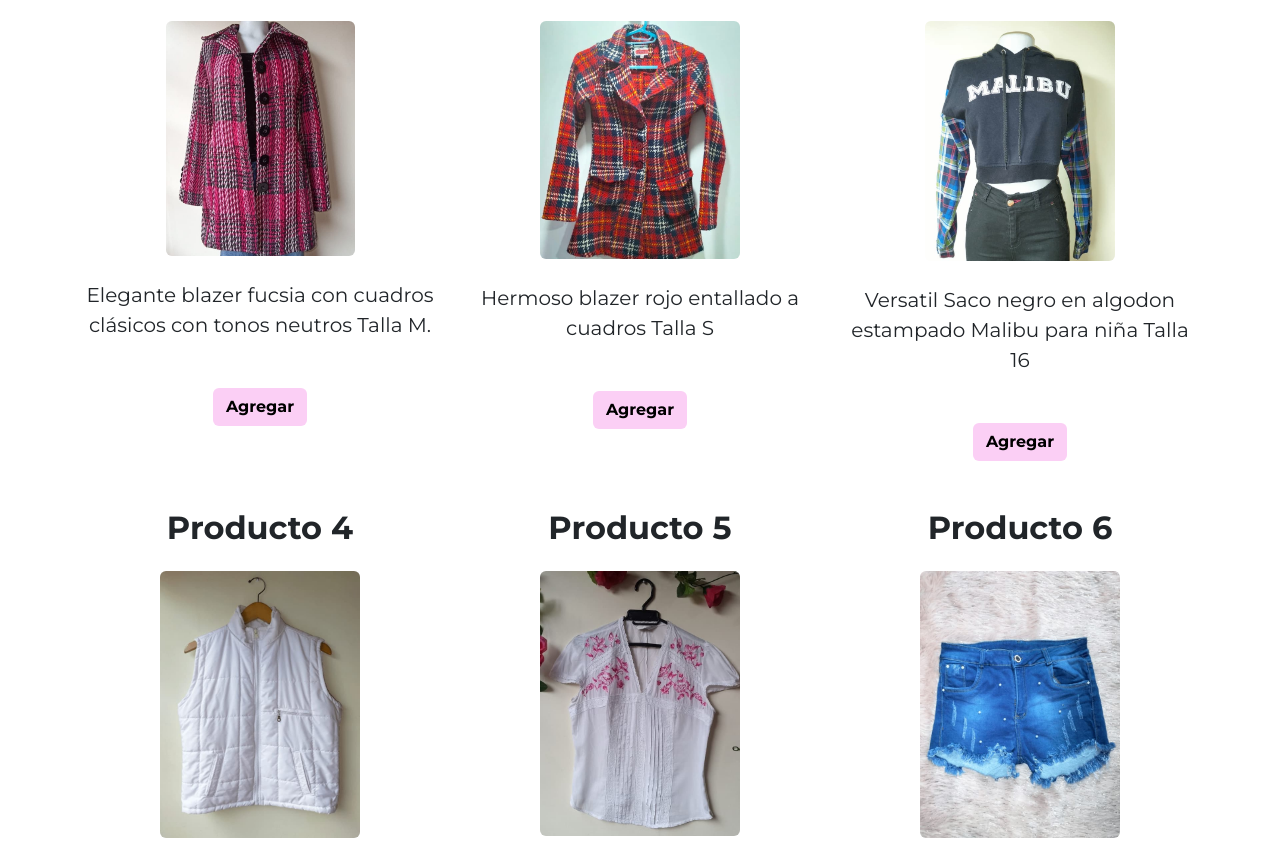
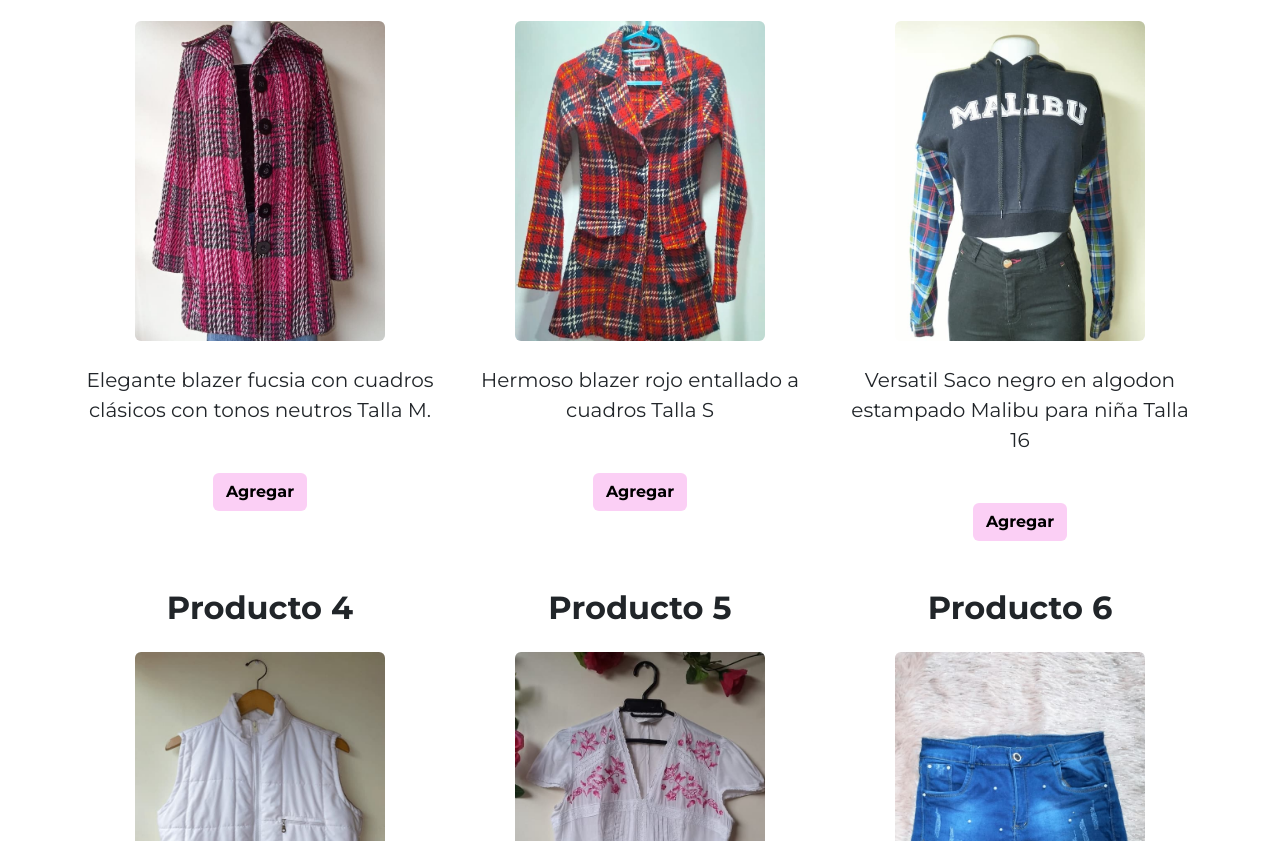
Before and after one commit to paulaed3/pf-estupinan, a website: page pages/products.html in a window 1280 px wide. Shown: the part 331-1172 px from the top of the page. Drawn offline with nearby package versions, Linux system fonts and the light colour scheme.

Commit message:
fix size images

```diff
--- a/pages/products.html
+++ b/pages/products.html
@@ -27,13 +27,11 @@
     ></script>
     <link rel="stylesheet" href="../css/style.css" />
   </head>
+
   <body>
     <!-- Main menu -->
     <header>
-      <header>
-        <nav
-          class="px-md-5 navbar navbar-expand-lg  navbar-custom"
-        >
+      <nav class="px-md-5 navbar navbar-expand-lg navbar-custom">
         <div class="container-fluid">
           <a class="navbar-brand fw-bold fs-2" href="../index.html">ANIKAD</a>
           <button
@@ -51,7 +49,7 @@
             class="d-lg-flex justify-content-end collapse navbar-collapse"
             id="navbarNavDropdown"
           >
-              <ul class="navbar-nav ">
+            <ul class="navbar-nav">
               <li class="nav-item">
                 <a class="nav-link" aria-current="page" href="../index.html"
                   >Inicio</a
@@ -69,12 +67,18 @@
                 </a>
                 <ul class="dropdown-menu">
                   <li><a class="dropdown-item" href="#">Camisas</a></li>
-                    <li><a class="dropdown-item" href="#">Vestidos y faldas</a></li>
+                  <li>
+                    <a class="dropdown-item" href="#">Vestidos y faldas</a>
+                  </li>
                   <li><a class="dropdown-item" href="#">Accesorios</a></li>
                   <li><a class="dropdown-item" href="#">Zapatos</a></li>
                   <li><a class="dropdown-item" href="#">Pantalones</a></li>
                   <li><a class="dropdown-item" href="#">Deportivo</a></li>
-                    <li><a class="dropdown-item" href="./products.html">Ver todos</a></li>
+                  <li>
+                    <a class="dropdown-item" href="./products.html"
+                      >Ver todos</a
+                    >
+                  </li>
                 </ul>
               </li>
               <li class="nav-item">
@@ -106,14 +110,16 @@
           <div class="col-sm-6 col-md-4 col-lg-4 mb-5 text-center">
             <h3 class="fs-2 fw-bold text-center">Producto 1</h3>
             <img
-              width="189"
-              height="150"
-              class="rounded mx-auto d-block mt-4 mb-4 img-fluid"
+              width="250"
+              height="320"
+              class="rounded mx-auto d-block mt-4 mb-4 "
               src="../img/Productos/Abrigo rosa.jpg"
               alt="abrigo rosa"
             />
             <p class="text-center fs-5 mx-auto">
-              Elegante blazer fucsia con cuadros clásicos con tonos  neutros Talla M.</p>
+              Elegante blazer fucsia con cuadros clásicos con tonos neutros
+              Talla M.
+            </p>
 
             <button
               class="rounded mx-auto d-block btn btn-custom fw-bold mt-4 mt-sm-3 mt-md-4 mt-lg-5"
@@ -124,14 +130,14 @@
           <div class="col-sm-6 col-md-4 col-lg-4 mb-5 text-center">
             <h3 class="fs-2 fw-bold text-center">Producto 2</h3>
             <img
-              width="200"
-              height="150"
-              class="rounded mx-auto d-block mt-4 mb-4 img-fluid"
+              width="250"
+              height="320"
+              class="rounded mx-auto d-block mt-4 mb-4 "
               src="../img/Productos/Abrigo rojo (1).jpg"
               alt="abrigo rojo"
             />
             <p class="text-center fs-5 mx-auto">
-              Hermoso blazer rojo entallado a cuadros  Talla S
+              Hermoso blazer rojo entallado a cuadros Talla S
             </p>
             <button
               class="rounded mx-auto d-block btn btn-custom fw-bold mt-4 mt-sm-3 mt-md-4 mt-lg-5"
@@ -142,9 +148,9 @@
           <div class="col-sm-6 col-md-4 col-lg-4 mb-5 text-center">
             <h3 class="fs-2 fw-bold text-center">Producto 3</h3>
             <img
-            width="190"
-              height="100"
-              class="rounded mx-auto d-block mt-4 mb-4 img-fluid"
+              width="250"
+              height="320"
+              class="rounded mx-auto d-block mt-4 mb-4 "
               src="../img/Productos/saconegro (1).jpg"
               alt="saco negro"
             />
@@ -160,9 +166,9 @@
           <div class="col-sm-6 col-md-4 col-lg-4 mb-5 text-center">
             <h3 class="fs-2 fw-bold text-center">Producto 4</h3>
             <img
-            width="200"
-              height="150"
-              class="rounded mx-auto d-block mt-4 mb-4 img-fluid"
+              width="250"
+              height="320"
+              class="rounded mx-auto d-block mt-4 mb-4 "
               src="../img/Productos/Chaleco blanco (1).jpg"
               alt="chaleco blanco"
             />
@@ -178,9 +184,9 @@
           <div class="col-sm-6 col-md-4 col-lg-4 mb-5 text-center">
             <h3 class="fs-2 fw-bold text-center">Producto 5</h3>
             <img
-            width="200"
-              height="100"
-              class="rounded mx-auto d-block mt-4 mb-4 img-fluid"
+              width="250"
+              height="320"
+              class="rounded mx-auto d-block mt-4 mb-4 "
               src="../img/Productos/camisa blanca (1).jpg"
               alt="camisa blanca"
             />
@@ -196,14 +202,15 @@
           <div class="col-sm-6 col-md-4 col-lg-4 mb-5 text-center">
             <h3 class="fs-2 fw-bold text-center">Producto 6</h3>
             <img
-            width="200"
-              height="150"
-              class="rounded mx-auto d-block mt-4 mb-4 img-fluid"
+              width="250"
+              height="320"
+              class="rounded mx-auto d-block mt-4 mb-4 "
               src="../img/Productos/short jean (1).jpg"
               alt="short jean"
             />
             <p class="text-center fs-5 mx-auto">
-              Divertido short en jean para niña , ideal para dias de sol Talla 16
+              Divertido short en jean para niña , ideal para dias de sol Talla
+              16
             </p>
             <button
               class="rounded mx-auto d-block btn btn-custom fw-bold mt-4 mt-sm-3 mt-md-4 mt-lg-5"
```
Lines whose indentation alone changed are shown as unchanged.
